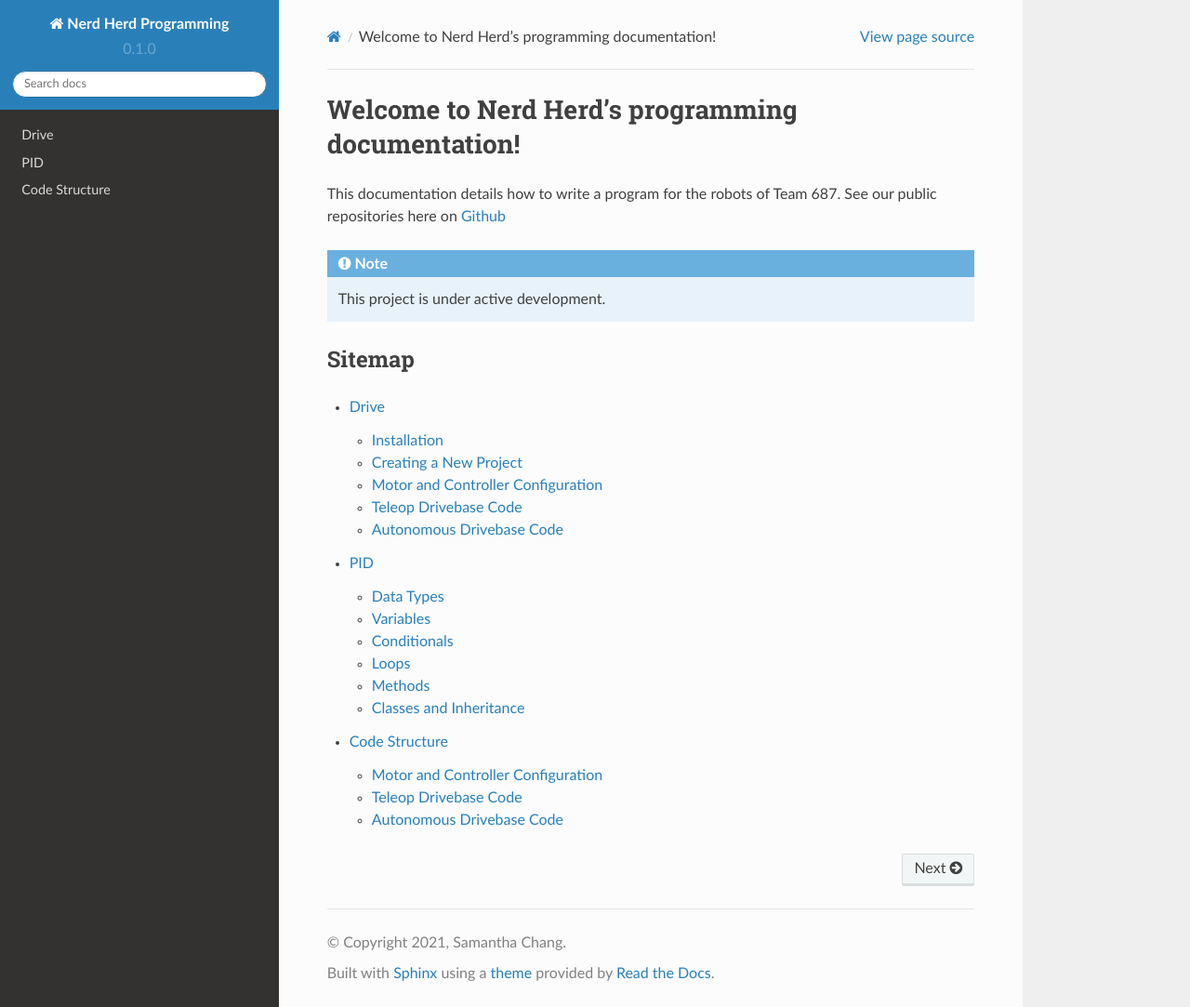
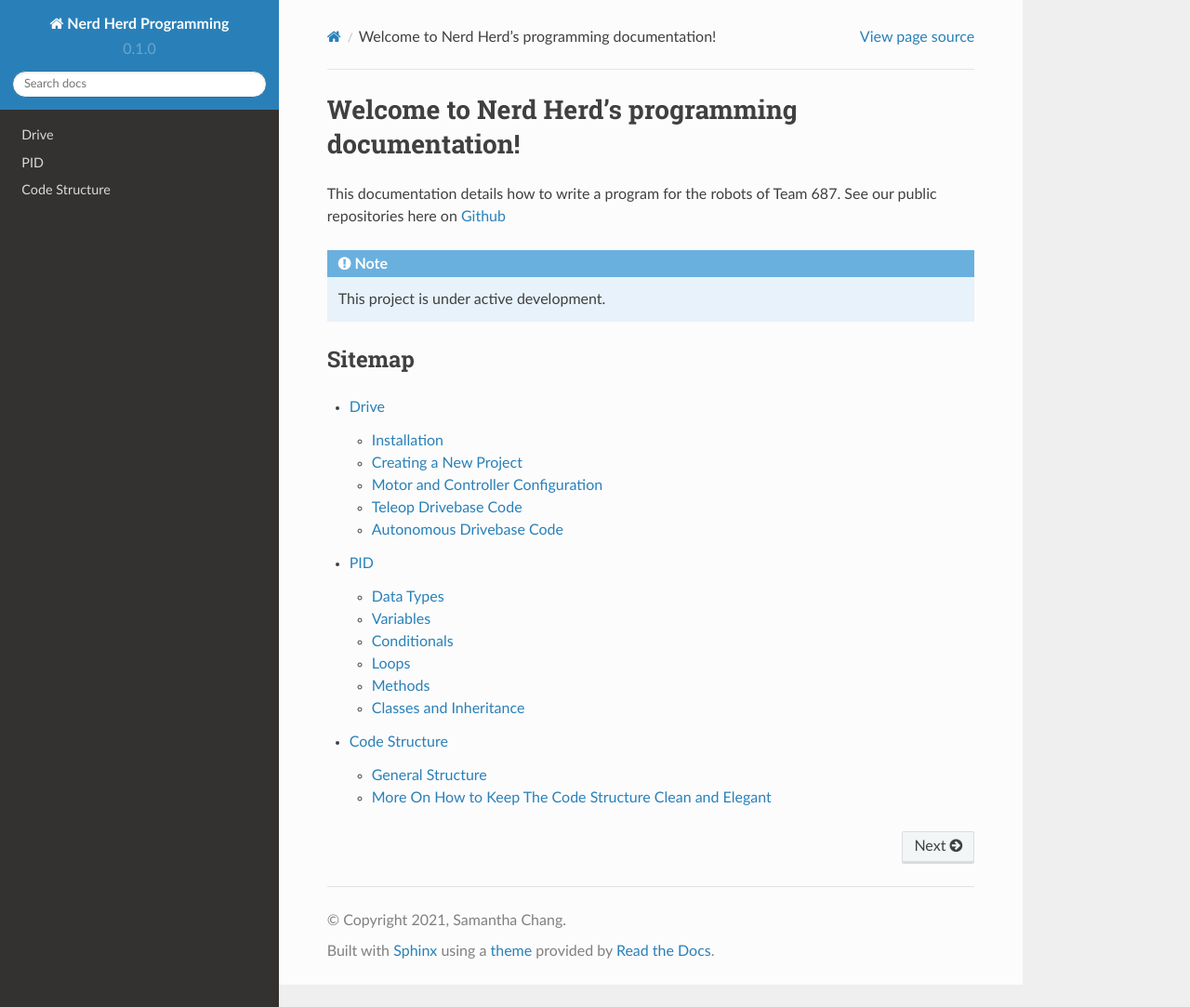
Before and after one commit to nerdherd/Documentation, a Sphinx documentation site: the page built from docs/source/index.rst, in a window 1280 px wide and 1083 px high. Shown: the whole window at 93% size. Built offline with Sphinx 7.4.7 and the Read the Docs theme 2.0.0, drawn with Linux system fonts in a browser that asks for light colours; some of the changed lines change nothing that is shown.

Commit message:
Update code-structure.rst

```diff
--- a/docs/source/code-structure.rst
+++ b/docs/source/code-structure.rst
@@ -1,37 +1,19 @@
 Code Structure
 =====
 
-Motor and Controller Configuration
+.. _general-structure:
+General Structure
 ------------
 
-The first thing you want to do is find out what motors controllers the robot is using. The common ones used on our team is TalonFXs(Falcon motors) and TalonSRXs. Next, find the ports using PhoenixTuner. Once you have found what CAN ports the motor controllers are, you can configure the motors as shown here:
+Our code structure in the most recent year is strongly based on WPILib's hatchbottraditional example project. To see the structure of this project, create a new example project in WPILib VSCode and select Hatch Bot (Traditional) as the example project type.
 
-.. code-block:: console
+Some key point about our structure:
+   - 1 Constants file
+   - 1 Robot Container file
+   - Subsystem directory
+   - Other stuffs
 
-   private static TalonFX leftMaster = new TalonFX(1);
-   private static TalonSRX rightMaster = new TalonSRX(2);
-
-To retrieve a list of random ingredients,
-you can use the ``lumache.get_random_ingredients()`` function:
-
-.. autofunction:: lumache.get_random_ingredients
-
-The ``kind`` parameter should be either ``"meat"``, ``"fish"``,
-or ``"veggies"``. Otherwise, :py:func:`lumache.get_random_ingredients`
-will raise an exception.
-
-.. autoexception:: lumache.InvalidKindError
-
-For example:
-
->>> import lumache
->>> lumache.get_random_ingredients()
-['shells', 'gorgonzola', 'parsley']
-
-.. _teleop-drivebase-code:
-Teleop Drivebase Code
+.. _more-structure:
+More On How to Keep The Code Structure Clean and Elegant
 ------------
-
-.. _autonomous-drivebase-code:
-Autonomous Drivebase Code
-------------
+   - Other stuffs
```
